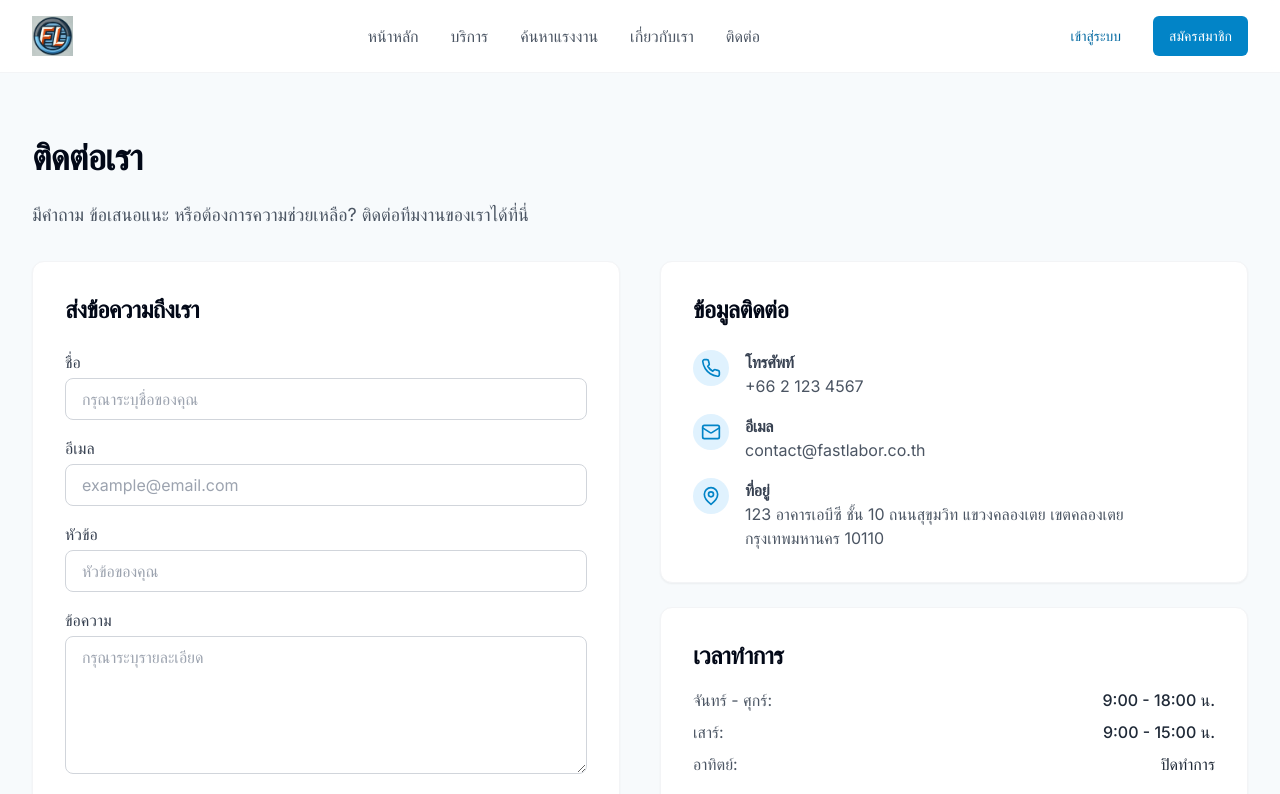
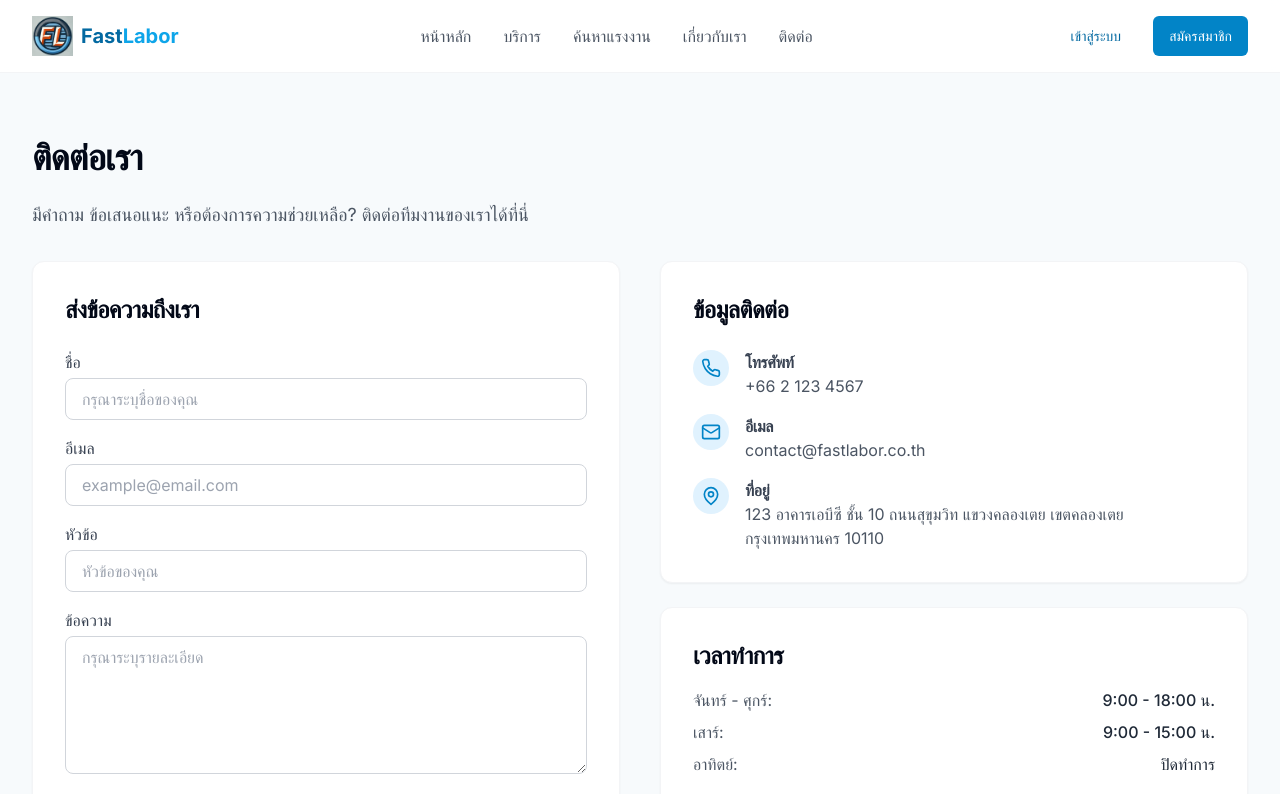
Before and after one commit to mewaha3/visual-revamp-fast, a React (Vite) app: page /contact in a window 1280 px wide. Shown: the top 794 px of the page. Built offline with nearby package versions, Linux system fonts and the light colour scheme.

Commit message:
Fix: Missing Fastlabor name
Replaced the Fastlabor name in the header with the logo image.

```diff
--- a/src/components/Header.tsx
+++ b/src/components/Header.tsx
@@ -18,12 +18,13 @@ const Header = () => {
   return (
     <header className="py-4 bg-white/90 backdrop-blur-sm sticky top-0 z-50 border-b border-gray-100">
       <div className="container flex items-center justify-between">
-        <Link to="/" className="flex items-center">
+        <Link to="/" className="flex items-center gap-2">
           <img
             src="/lovable-uploads/365674fc-1bea-4770-b4cb-f2f99ec0e841.png"
             alt="FastLabor Logo"
             className="h-10 w-auto"
           />
+          <span className="text-xl font-bold text-fastlabor-700">Fast<span className="text-fastlabor-500">Labor</span></span>
         </Link>
 
         {/* Desktop Navigation */}
```
